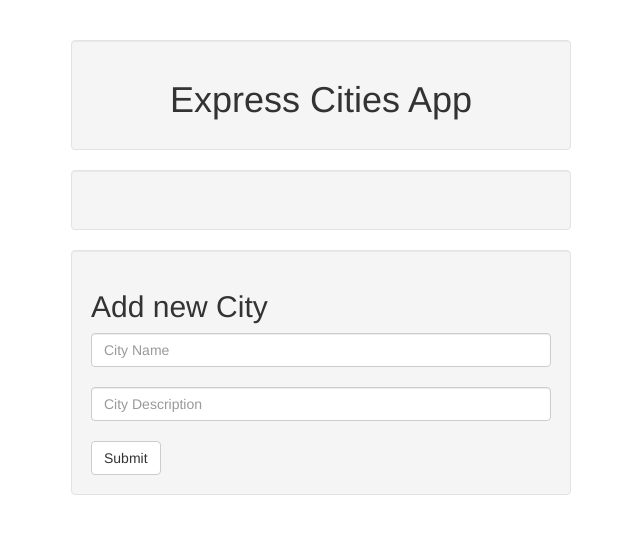
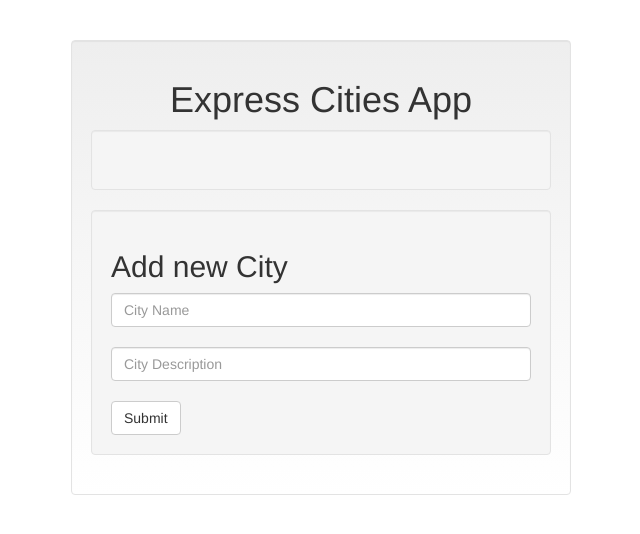
Before and after one commit to dave-pryce/expresstutorial, a website: page public/index.html in a window 1280 px wide. Shown: the whole page, without its empty margins (319-959 px from the left). Drawn offline with nearby package versions, Linux system fonts and the light colour scheme; no server answers.

Commit message:
updated html to use viewport to scale.

```diff
--- a/public/app.css
+++ b/public/app.css
@@ -12,3 +12,8 @@ img {
 ul {
   list-style-type: none;
 }
+
+
+.hero {
+  background: linear-gradient(#EEEEEE, #FFFFFF);
+}
--- a/public/index.html
+++ b/public/index.html
@@ -4,6 +4,9 @@
 <head>
 
 <title>Express Cities App </title>
+<meta charset="utf-8">
+<meta http-equiv="X-UA-Compatible" content="IE=edge">
+<meta name="viewport" content="width=device-width, initial-scale=1">
   <!-- Latest compiled and minified CSS -->
 <link rel="stylesheet" href="https://maxcdn.bootstrapcdn.com/bootstrap/3.3.6/css/bootstrap.min.css" integrity="sha384-1q8mTJOASx8j1Au+a5WDVnPi2lkFfwwEAa8hDDdjZlpLegxhjVME1fgjWPGmkzs7" crossorigin="anonymous">
 <script src="jquery-1.12.3.min.js"></script>
@@ -14,9 +17,9 @@
 <body>
 
   <br><br>
-  <div class="container-fluid well">
+  <div class="container-fluid well hero">
     <h1 class="text-center">Express Cities App </h1>
-  </div>
+
 
     <div class="container-fluid well">
         <h3><ul class='cities-list'></ul></h3>
@@ -36,6 +39,12 @@
   </div>
 
 
+
+  </div>
+
+
+
+
 </body>
 
 </html>
```
Lines whose indentation alone changed are shown as unchanged.
